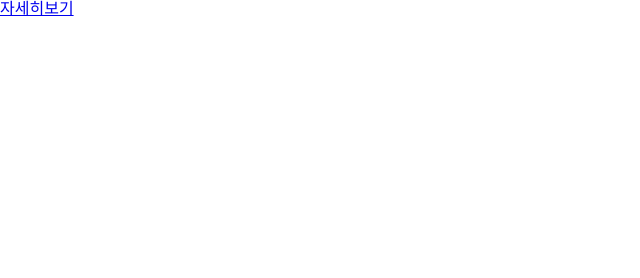
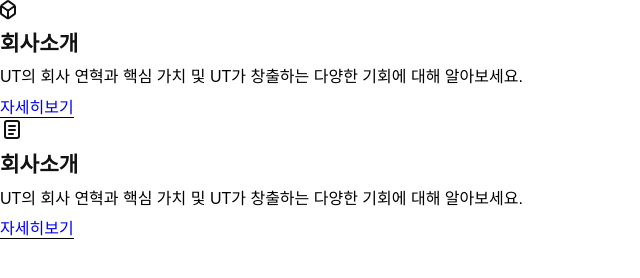
Before and after one commit to FRONTENDBOOTCAMP-16th/ui-project-2, a website built with Vite: page src/about/set/set.html in a window 1280 px wide. Shown: the whole page, without its empty margins (0-640 px from the left). Built offline with nearby package versions, Linux system fonts and the light colour scheme; a web font is replaced by a local one.

Commit message:
feat:about set리스트 원자 추가

```diff
--- a/src/about/set/set.html
+++ b/src/about/set/set.html
@@ -3,14 +3,25 @@
   <head>
     <meta charset="UTF-8" />
     <meta name="viewport" content="width=device-width, initial-scale=1.0" />
-    <link rel="stylesheet" href="../../main.js" />
+    <script type="module" src="../../main.js"></script>
     <title>set</title>
   </head>
   <body>
-    <div>
-      <img src="" alt="" />
-      <div class="about-description"></div>
-      <a href="/">자세히보기</a>
+    <div class="about-wrap">
+      <img src="../../images/box.svg" alt="" />
+      <div class="about-item">
+        <strong class="about-title">회사소개</strong>
+        <p class="about-description">UT의 회사 연혁과 핵심 가치 및 UT가 창출하는 다양한 기회에 대해 알아보세요.</p>
+      </div>
+      <a class="about-button" href="/">자세히보기</a>
+    </div>
+    <div class="about-wrap">
+      <img src="../../images/paper.svg" alt="" />
+      <div class="about-item">
+        <strong class="about-title">회사소개</strong>
+        <p class="about-description">UT의 회사 연혁과 핵심 가치 및 UT가 창출하는 다양한 기회에 대해 알아보세요.</p>
+      </div>
+      <a class="about-button" href="/">자세히보기</a>
     </div>
   </body>
 </html>
--- a/src/common/style.css
+++ b/src/common/style.css
@@ -1 +1,35 @@
 /* CSS 스타일을 작성해 주세요. */
+
+/* about-set style */
+.about-wrap {
+  .about-item {
+    padding-block: 12px;
+
+    .about-title {
+      color: var(--primary);
+      font-size: var(--label-L);
+    }
+    .about-description {
+      padding-block-start: 12px;
+      font-size: var(--p-M);
+    }
+  }
+
+  .about-button {
+    position: relative;
+    text-decoration: none;
+    font-size: var(--label-M);
+    &:visited {
+      color: inherit;
+    }
+    &::before {
+      content: '';
+      position: absolute;
+      bottom: -2px;
+      left: 0;
+      background-color: var(--content-primary);
+      width: 100%;
+      height: 1px;
+    }
+  }
+}
```
